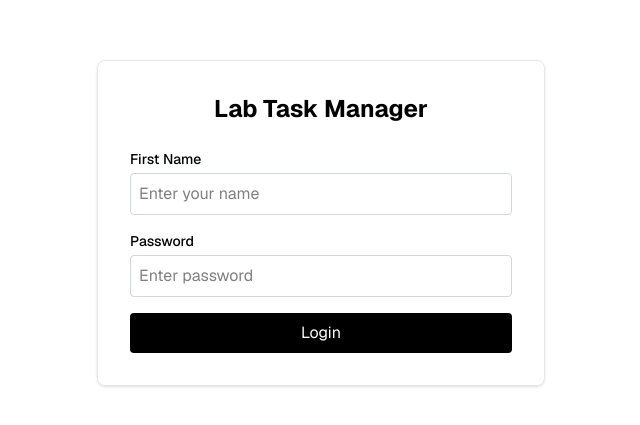
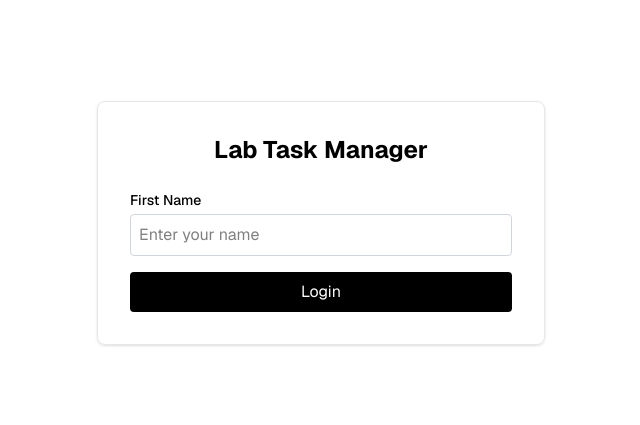
Before and after one commit to tanzeel-a/DDlabrota_repo2, a Next.js app: page /login in a window 1280 px wide. Shown: the part 177-602 px from the top of the page, without its empty margins (319-959 px from the left). Built offline with nearby package versions, Linux system fonts and the light colour scheme.

Commit message:
Remove password system from authentication
- Remove password validation from login API
- Remove password field from login page
- Simplify authentication to name-only login

```diff
--- a/app/api/auth/login/route.ts
+++ b/app/api/auth/login/route.ts
@@ -4,11 +4,7 @@ import { cookies } from 'next/headers';
 
 export async function POST(request: Request) {
     try {
-        const { name, password } = await request.json();
-
-        if (password !== 'DDLAB') {
-            return NextResponse.json({ error: 'Invalid password' }, { status: 401 });
-        }
+        const { name } = await request.json();
 
         const data = await getData();
 
--- a/app/login/page.tsx
+++ b/app/login/page.tsx
@@ -5,7 +5,6 @@ import { useRouter } from 'next/navigation';
 
 export default function LoginPage() {
     const [name, setName] = useState('');
-    const [password, setPassword] = useState('');
     const [error, setError] = useState('');
     const router = useRouter();
 
@@ -17,7 +16,7 @@ export default function LoginPage() {
             const res = await fetch('/api/auth/login', {
                 method: 'POST',
                 headers: { 'Content-Type': 'application/json' },
-                body: JSON.stringify({ name, password }),
+                body: JSON.stringify({ name }),
             });
 
             if (res.ok) {
@@ -47,17 +46,6 @@ export default function LoginPage() {
                             required
                         />
                     </div>
-                    <div>
-                        <label className="block text-sm font-medium mb-1">Password</label>
-                        <input
-                            type="password"
-                            value={password}
-                            onChange={(e) => setPassword(e.target.value)}
-                            className="w-full p-2 border border-gray-300 rounded focus:outline-none focus:border-black"
-                            placeholder="Enter password"
-                            required
-                        />
-                    </div>
                     {error && <p className="text-red-600 text-sm">{error}</p>}
                     <button
                         type="submit"
```
